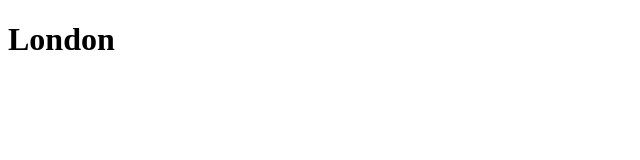
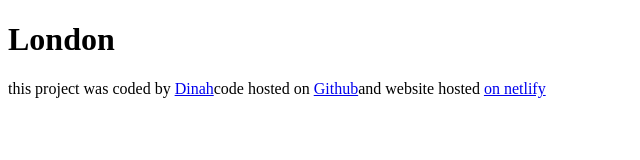
Before and after one commit to tinahb1992/dinah-project, a plain HTML site: page index.html in a window 1280 px wide. Shown: the whole page, without its empty margins (0-640 px from the left). Drawn offline with Linux system fonts and the light colour scheme.

Commit message:
added links inside my footer

```diff
--- a/index.html
+++ b/index.html
@@ -7,5 +7,12 @@
   </head>
   <body>
     <h1>London</h1>
+    <footer>
+      this project was coded by
+      <a href="https://github.com/Dinah/" target="_blank">Dinah</a>code hosted
+      on <a href="https://github.com/tinahb1992/" target="_blank">Github</a>and
+      website hosted
+      <a href="https://dinah.netlify.app" target="_blank">on netlify</a>
+    </footer>
   </body>
 </html>
```
